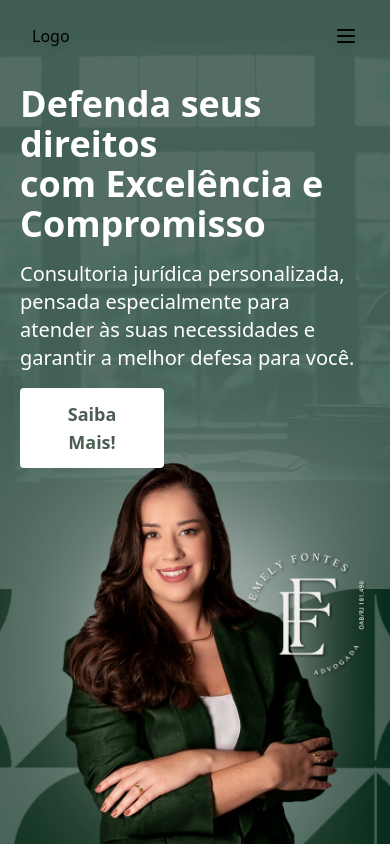
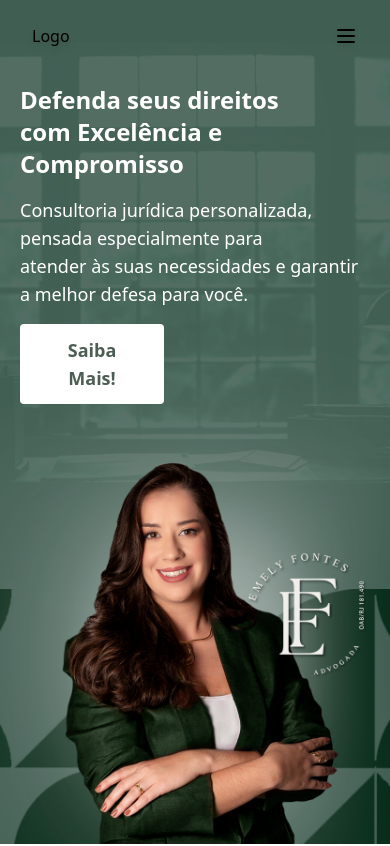
Before and after one commit to WesleiPossidonio/Projetct-dra-emelly, a React (Vite) app: page / in a window 390 px wide. Shown: the top 846 px of the page. Built offline with nearby package versions, Linux system fonts and the light colour scheme.

Commit message:
update text section hero

```diff
--- a/src/Components/Hero/index.tsx
+++ b/src/Components/Hero/index.tsx
@@ -2,10 +2,10 @@
 export const Hero = () => {
   return (
     <section className="w-full h-svh p-5 md:p-16 flex flex-col items-start justify-start lg:justify-center gap-2 bg-center bg-cover bg-no-repeat bg-bannerMobile md:bg-bannerDescktop md:bg-[-47rem_0] lg:bg-center">
-      <h1 className=" md:w-3/4 text-4xl md:text-6xl text-white font-bold mt-16 md:mt-52 lg:mt-0">
+      <h1 className=" md:w-3/4 text-2xl md:text-6xl text-white font-bold mt-16 md:mt-52 lg:mt-0">
         Defenda seus direitos <br /> com Excelência e Compromisso
       </h1>
-      <p className="md:w-2/3 text-white text-xl mt-2">
+      <p className="md:w-2/3 text-white text-lg md:text-xl mt-2">
         Consultoria jurídica personalizada, pensada especialmente para <br />
         atender às suas necessidades e garantir a melhor defesa para você.
       </p>
```
